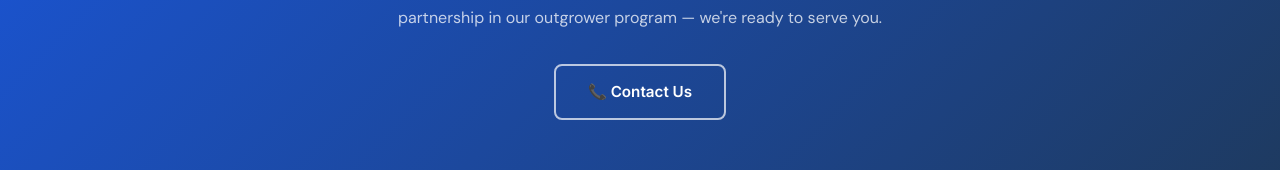
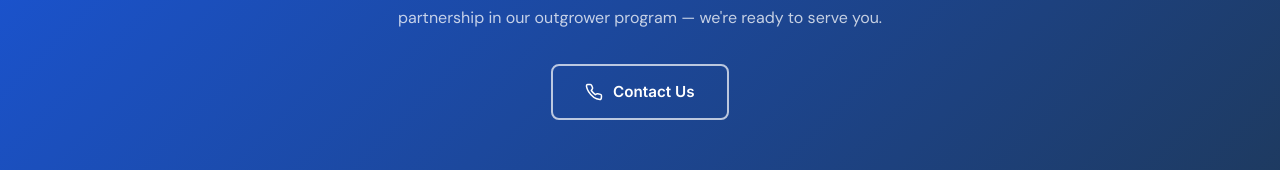
Before and after one commit to laptertechnologies-hue/MUSIKULI-DAIRIES-, a Next.js app: page / in a window 1280 px wide. Shown: the part 5608-5778 px from the top of the page. Built offline with nearby package versions, Linux system fonts and the light colour scheme.

Commit message:
fix icons

```diff
--- a/app/page.tsx
+++ b/app/page.tsx
@@ -383,8 +383,9 @@ export default function HomePage() {
           </p>
           <div style={{ display: 'flex', gap: '1rem', justifyContent: 'center', flexWrap: 'wrap' }}>
 
-            <Link href="/contact" className="btn btn-outline" id="cta-contact-btn">
-              📞 Contact Us
+            <Link href="/contact" className="btn btn-outline" id="cta-contact-btn" style={{ display: 'inline-flex', alignItems: 'center', gap: '0.6rem' }}>
+              <Image src="/icons/phone.svg" alt="" width={18} height={18} style={{ filter: 'brightness(0) invert(1)' }} />
+              Contact Us
             </Link>
           </div>
         </div>
```
